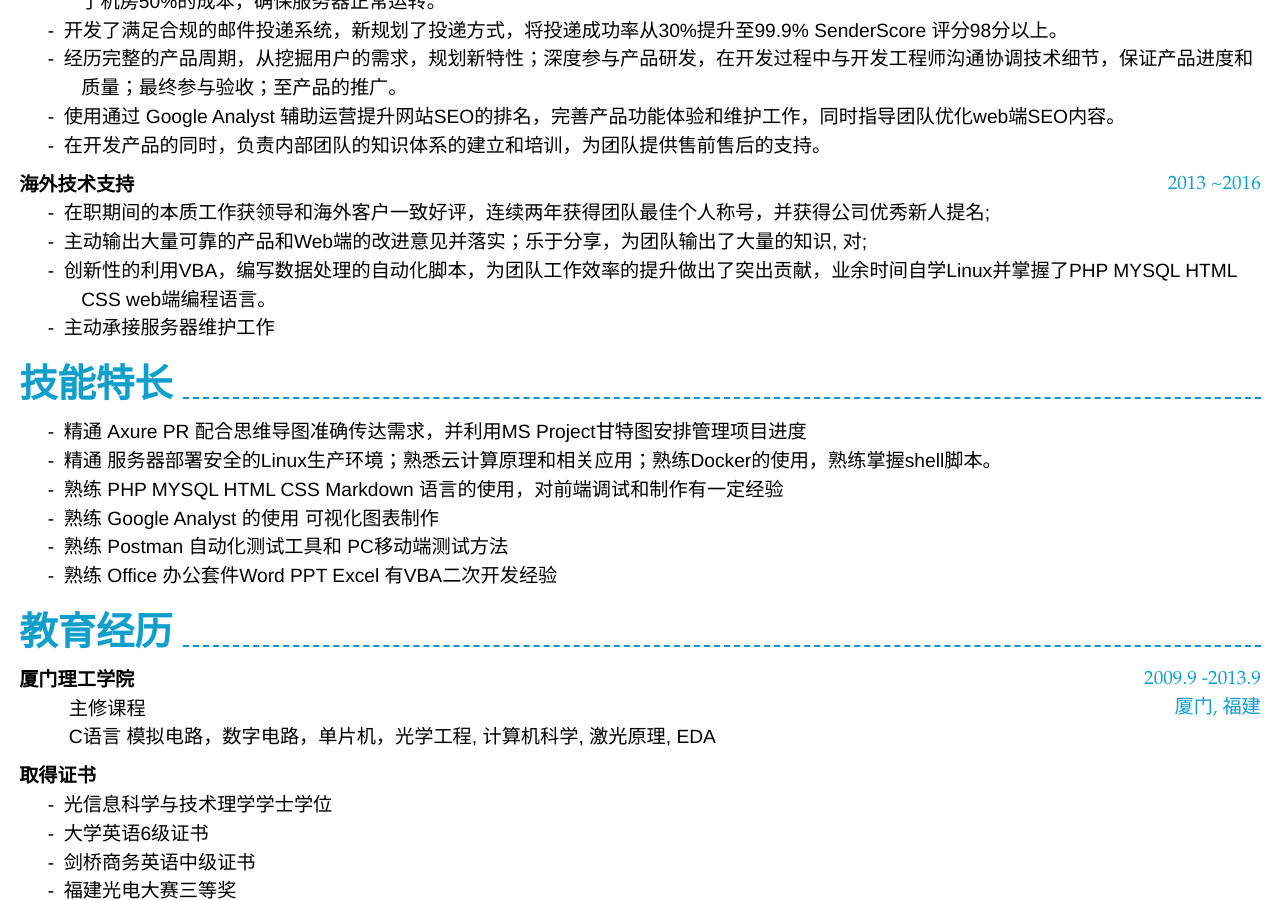
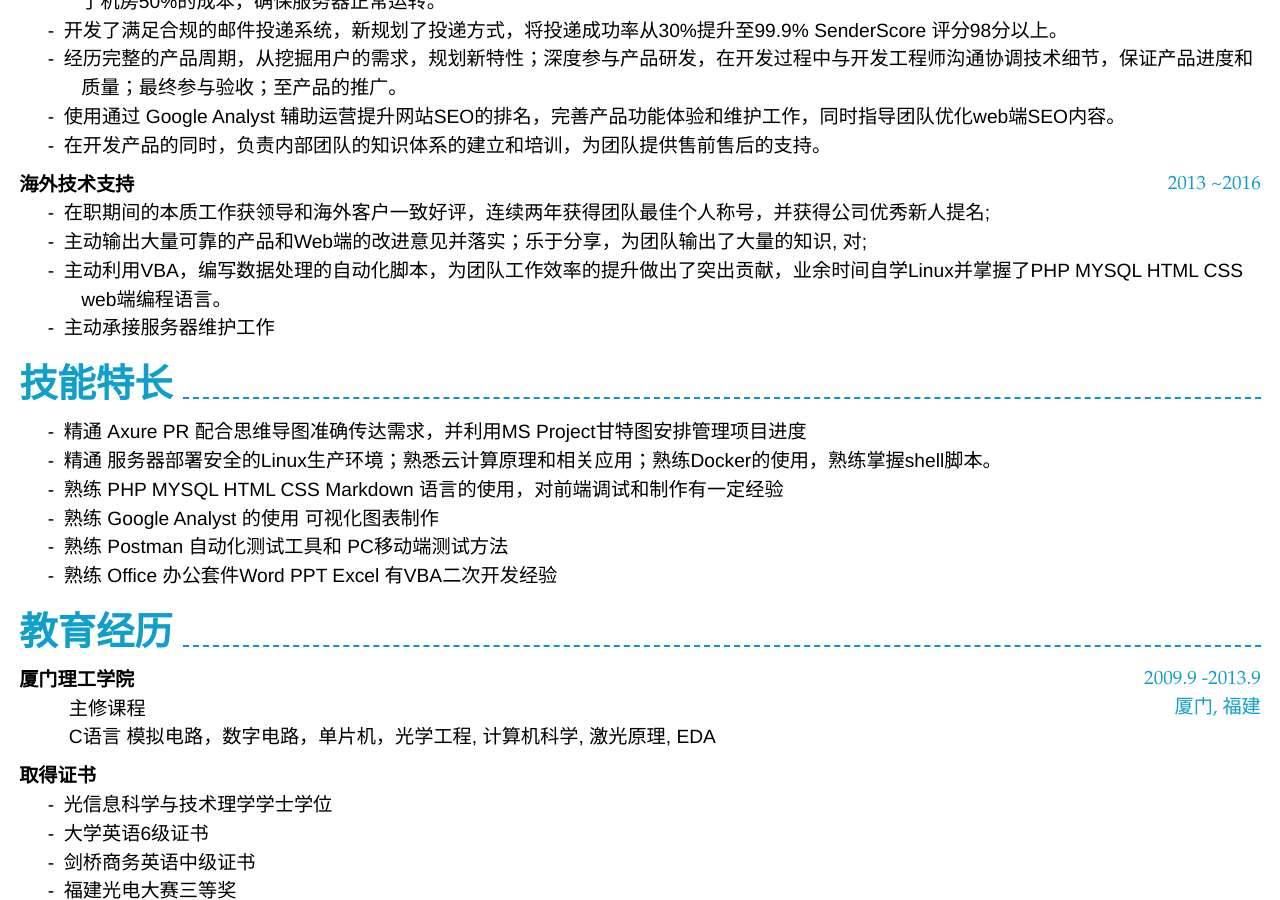
Before and after one commit to topgg/topgg.github.io, a Jekyll site: the page built from index.md, in a window 1280 px wide and 900 px high, scrolled down 795 px. Built offline with Jekyll 4.4.1, drawn with Linux system fonts in a browser that asks for light colours; nearby versions of some CDN libraries.

Commit message:
Update index.md

```diff
--- a/index.md
+++ b/index.md
@@ -50,7 +50,7 @@ Supported arguments:
 
 - 在职期间的本质工作获领导和海外客户一致好评，连续两年获得团队最佳个人称号，并获得公司优秀新人提名;
 - 主动输出大量可靠的产品和Web端的改进意见并落实；乐于分享，为团队输出了大量的知识, 对;
-- 创新性的利用VBA，编写数据处理的自动化脚本，为团队工作效率的提升做出了突出贡献，业余时间自学Linux并掌握了PHP MYSQL HTML CSS web端编程语言。
+- 主动利用VBA，编写数据处理的自动化脚本，为团队工作效率的提升做出了突出贡献，业余时间自学Linux并掌握了PHP MYSQL HTML CSS web端编程语言。
 - 主动承接服务器维护工作
 
 ## **技能特长**
```
